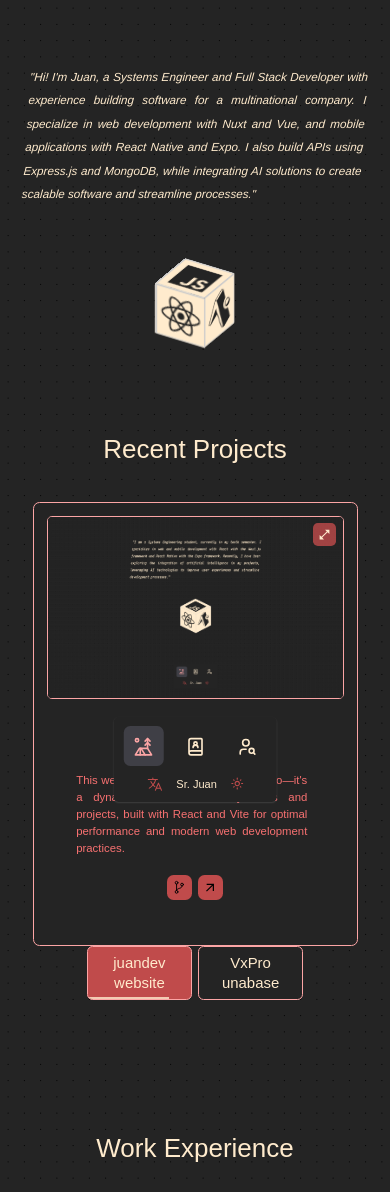
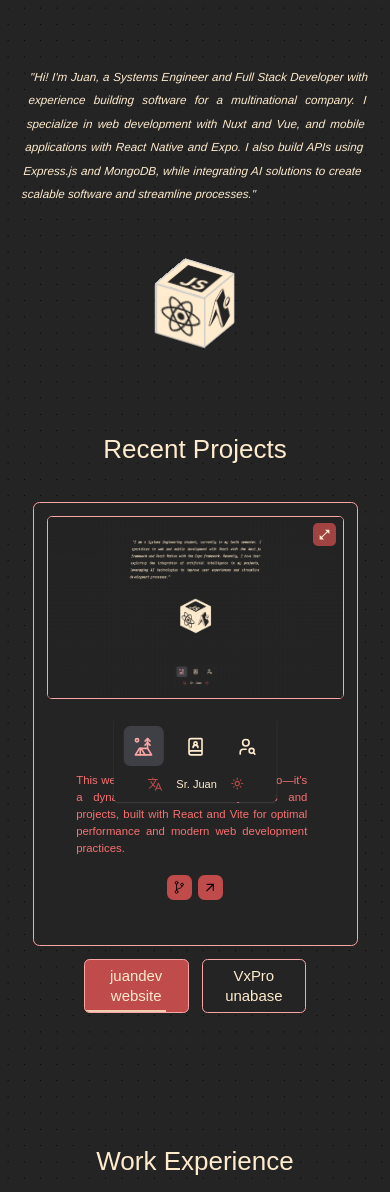
Before and after one commit to JuanPython1/juandev.is-a.dev, a React (Vite) app: page /#/ in a window 390 px wide. Shown: the top 1192 px of the page. Built offline with nearby package versions, Linux system fonts and the light colour scheme; a web font is replaced by a local one.

Commit message:
style: :art: mobile gap between project card and selector buttons
mobile gap between project card and selector buttons

```diff
--- a/src/components/Container_Project_Recent/ContainerProject_Recent.jsx
+++ b/src/components/Container_Project_Recent/ContainerProject_Recent.jsx
@@ -110,7 +110,7 @@ const ContainerProject_Recent = ({ Projects }) => {
 
     return (
         <>
-        <div className="flex flex-col sm:flex-row justify-center items-center gap-0">
+        <div className="flex flex-col sm:flex-row justify-center items-center gap-[1em] sm:gap-0">
             {/* Recuadro del Proyecto */}
             <div className="flex sm:flex-row flex-col justify-center gap-[1.5em] items-center sm:w-[42em] sm:h-[26.5em] w-full h-auto frame-red surface-panel rounded-[0.5em] p-[1em]">
                 {/* Imagen del Proyecto con Transición */}
@@ -164,7 +164,7 @@ const ContainerProject_Recent = ({ Projects }) => {
             </div>
 
             {/* Selector de Proyectos */}
-            {renderProjectSelector("flex sm:flex-col flex-row gap-[0.5em] sm:gap-[0.375em]")}
+            {renderProjectSelector("flex sm:flex-col flex-row gap-[1em] sm:gap-[0.375em]")}
         </div>
 
         {isLightboxOpen &&
```
